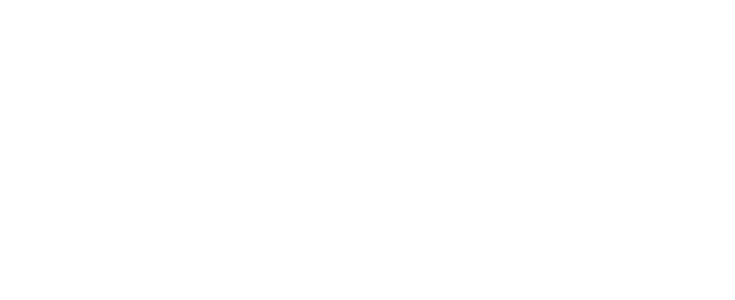
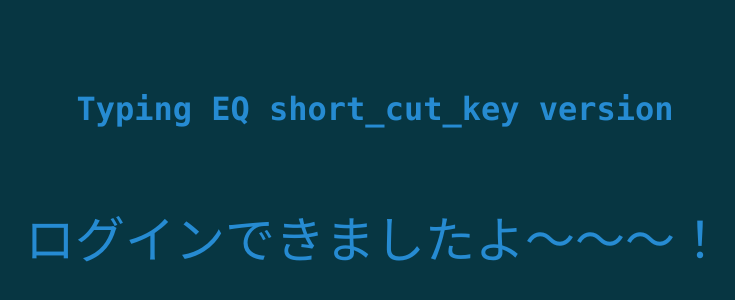
Before and after one commit to kobakichi/React_Flask_app, a React (Create React App) app in the folder front/React/: page / in a window 1280 px wide. Before the commit this address had no page. Shown: the part 204-504 px from the top of the page, without its empty margins (265-1000 px from the left). Built offline with nearby package versions, Linux system fonts and the light colour scheme.

Commit message:
Home画面作成とrouterの設定完了

```diff
--- /dev/null
+++ b/front/React/src/components/Home/Home.module.css
@@ -0,0 +1,14 @@
+.wrapper {
+  background-color: #073642;
+  width: 100%;
+  height: 100%;
+  color: rgba(38, 139, 210, 1);
+  display: flex;
+  justify-content: center;
+  align-items: center;
+  flex-direction: column;
+}
+
+p {
+  font-size: 50px;
+}
--- /dev/null
+++ b/front/React/src/components/Home/Home.tsx
@@ -0,0 +1,11 @@
+import React from "react";
+import styles from "./Home.module.css";
+
+export const Home = () => {
+  return (
+    <div className={styles.wrapper}>
+      <h1>Typing EQ short_cut_key version</h1>
+      <p>ログインできましたよ〜〜〜！</p>
+    </div>
+  );
+};
--- a/front/React/src/router/Router.tsx
+++ b/front/React/src/router/Router.tsx
@@ -1,11 +1,13 @@
 import React from "react";
 import { Routes, Route } from "react-router-dom";
+import { Home } from "../components/Home/Home";
 import { Register } from "../components/Register/Register";
 
 export const Router = () => {
   return (
     <>
       <Routes>
+        <Route path="/" element={<Home />} />
         <Route path="register" element={<Register />} />
       </Routes>
     </>
```
